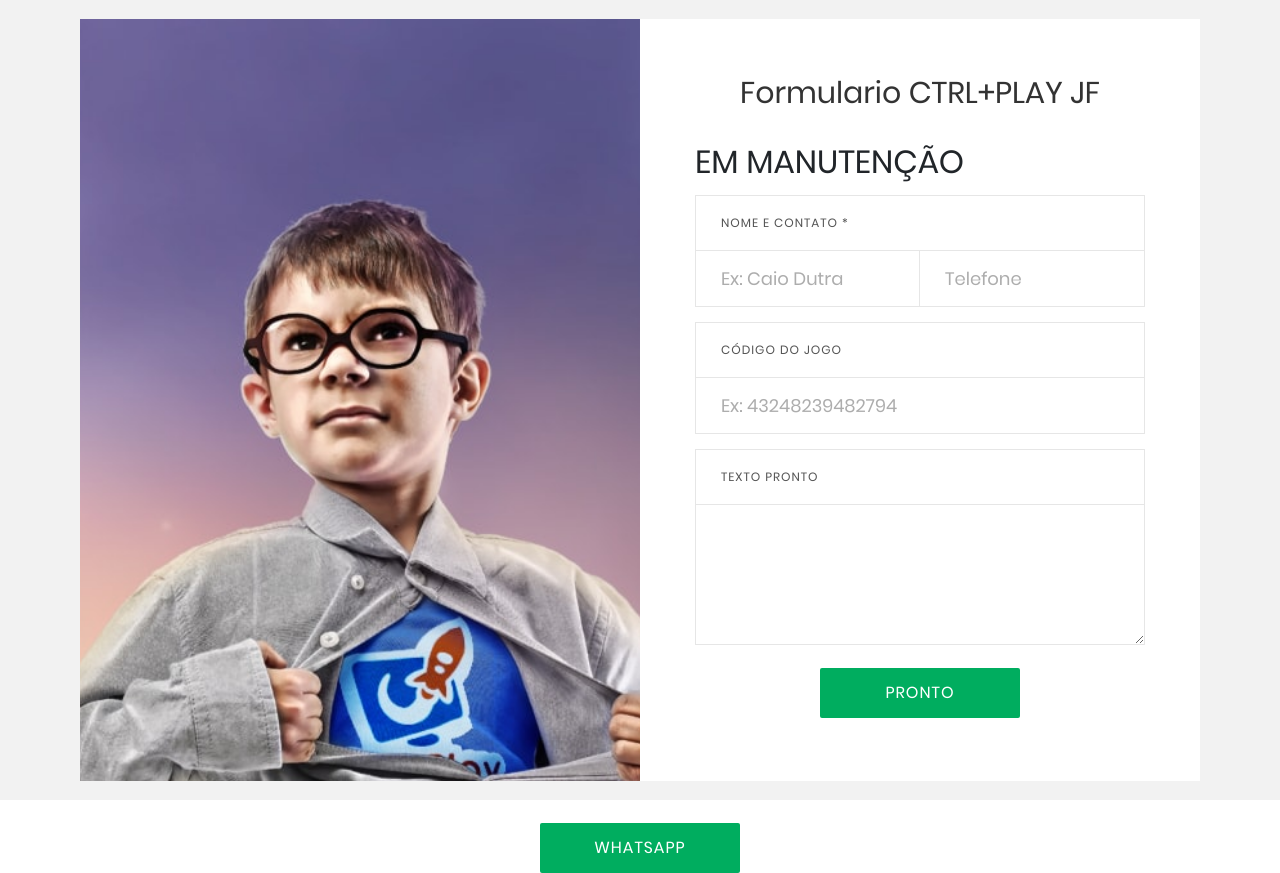
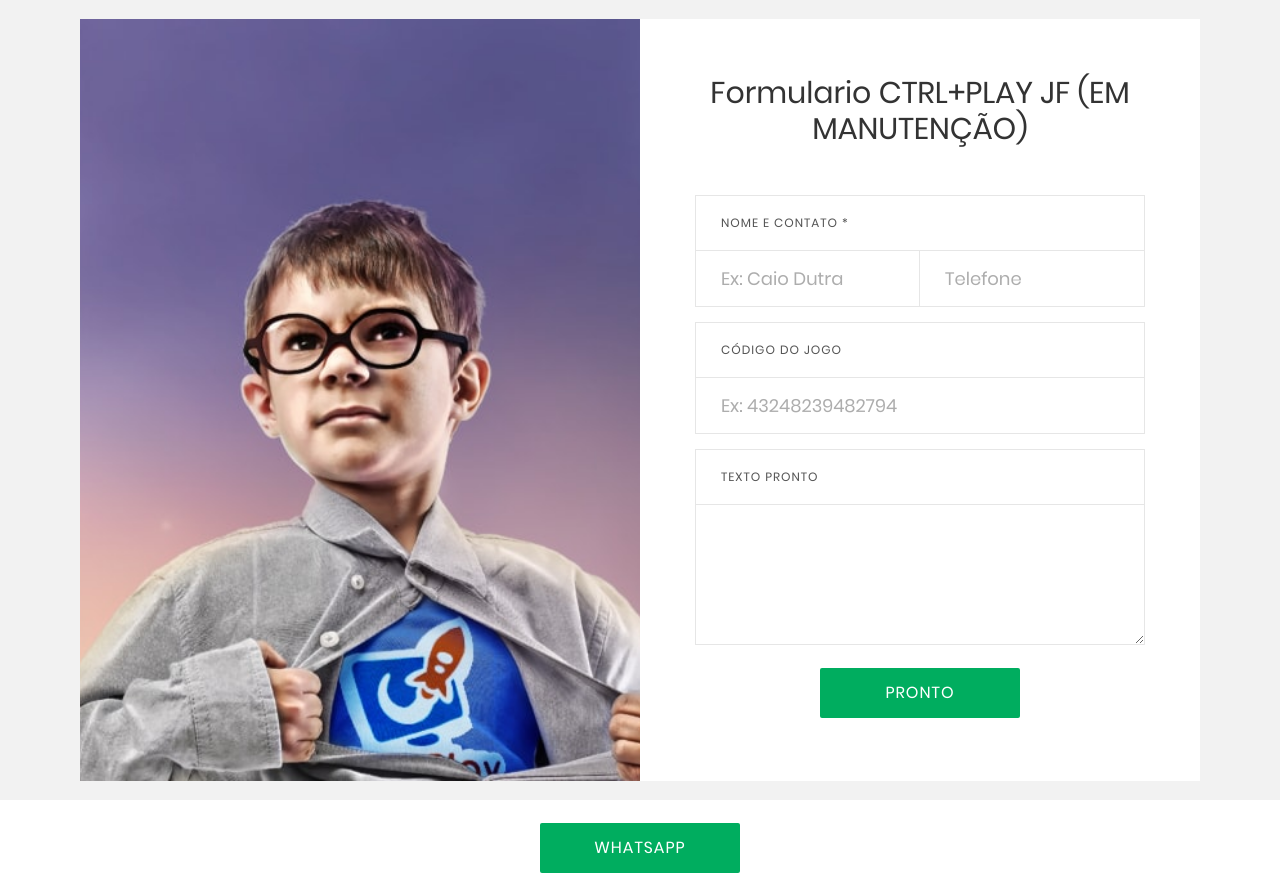
Before and after one commit to BetaMedina/ctrl, a plain HTML site: page index.html in a window 1280 px wide. Drawn offline with Linux system fonts and the light colour scheme; some icons are missing; a web font is replaced by a local one.

Commit message:
Update index.html

```diff
--- a/index.html
+++ b/index.html
@@ -56,8 +56,8 @@
 		<div class="wrap-contact100">
 			<div class="contact100-form validate-form">
 				<span class="contact100-form-title">
-                Formulario CTRL+PLAY JF
-                </span>			<b><h2>EM MANUTENÇÃO</h2></b>
+                Formulario CTRL+PLAY JF (EM MANUTENÇÃO)
+                </span>
 
 
 				<label class="label-input100" for="Idade">Nome e Contato *</label>
```
